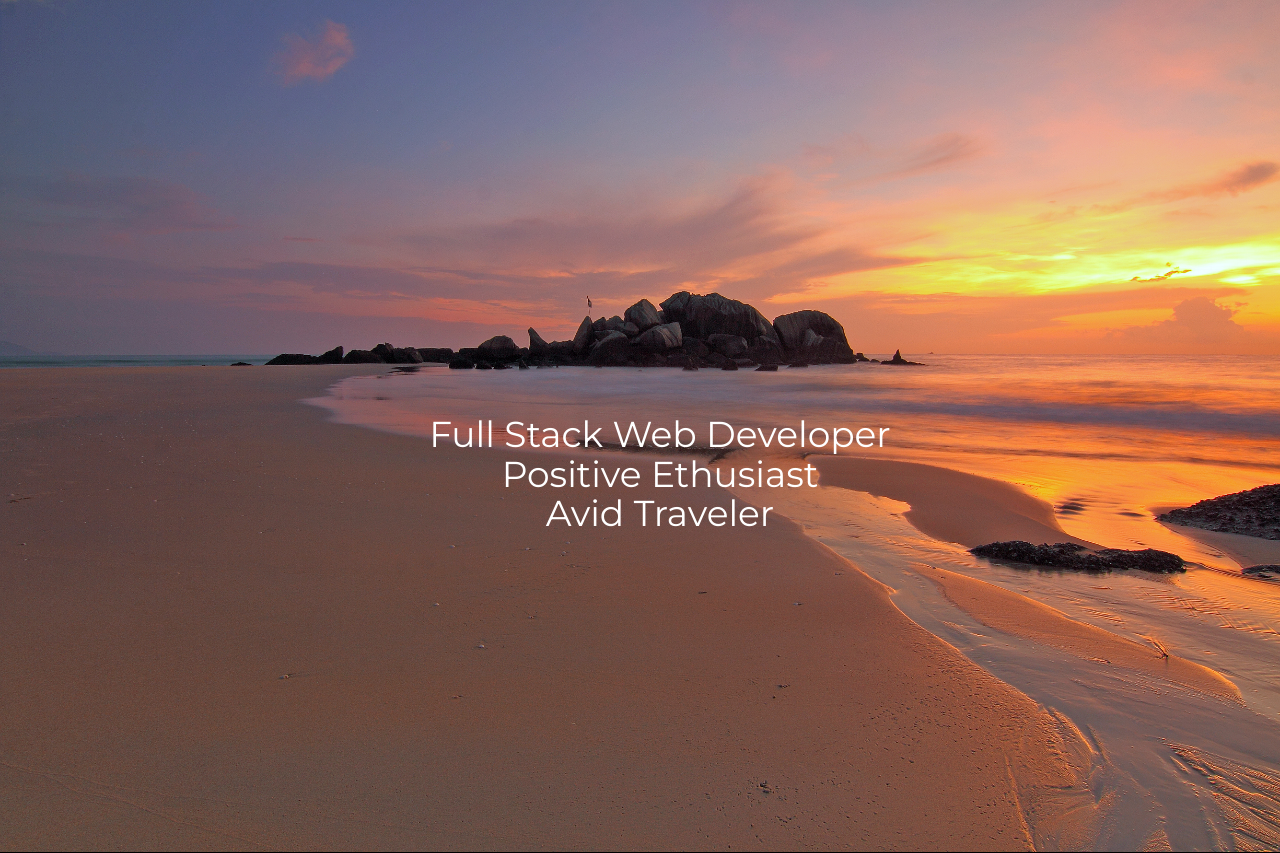
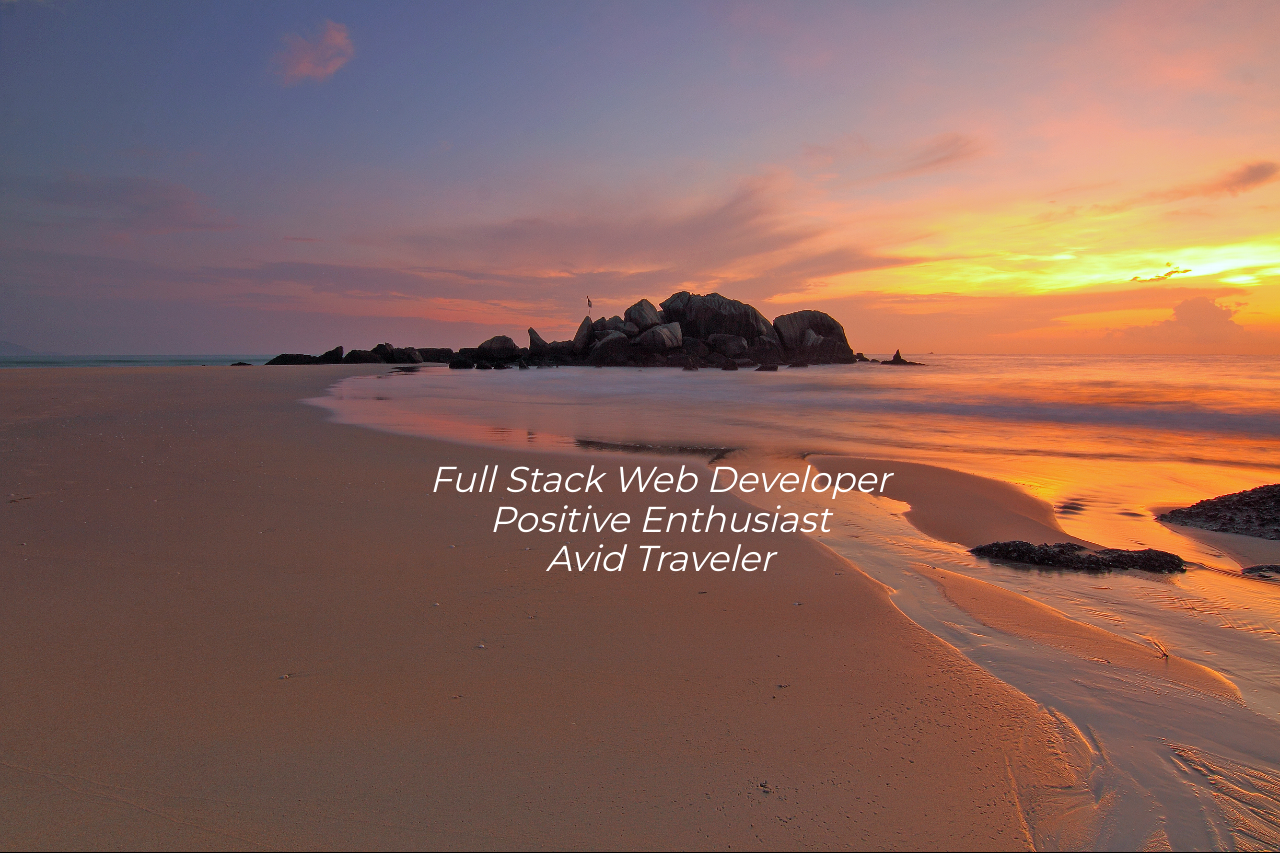
Before and after one commit to ArronJLinton/ArronJ-Linton, a PHP site: page / in a window 1280 px wide. Shown: the part 101-954 px from the top of the page. Run offline with PHP 8.4, Linux system fonts and the light colour scheme; some libraries are stand-ins or nearby versions.

Commit message:
minor formatting

```diff
--- a/assets/css/style.css
+++ b/assets/css/style.css
@@ -48,6 +48,7 @@ body {
     position: absolute;
     left: 75px;
     bottom: 100px;
+    font-style: italic;
   }
 
 
@@ -92,10 +93,10 @@ body {
 
 /*Contact Section*/
 
-#contact-section {
+/*#contact-section {
   max-width: 1200px;
   width: 100%;
-}
+}*/
 
 /*Message Form*/
 
--- a/index.html
+++ b/index.html
@@ -47,8 +47,8 @@
 
   <div class="background-image">
     <img  src="./assets/images/beach.jpeg" height="auto" width="100%">
-      <div class="container margin" id="front-caption">
-      <h1 style="color:white; text-align: center">Full Stack Web Developer <br> Positive Ethusiast <br> Avid Traveler</h1>
+      <div class="container" id="front-caption">
+      <h1 style="color:white; text-align: center">Full Stack Web Developer <br> Positive Enthusiast <br> Avid Traveler</h1>
       </div>
   </div>
 
@@ -95,7 +95,7 @@
 </div> -->
 
 <!-- Fifth Container(Contact)-->
-<div class="container-fluid bg-4 text-center" id="contact">
+<div class="container-fluid bg-4 text-center">
   <h3 class="margin">CONTACT</h3><br>
   <div id="contact-section" class="row">
     <!-- Contact Form -->
```
